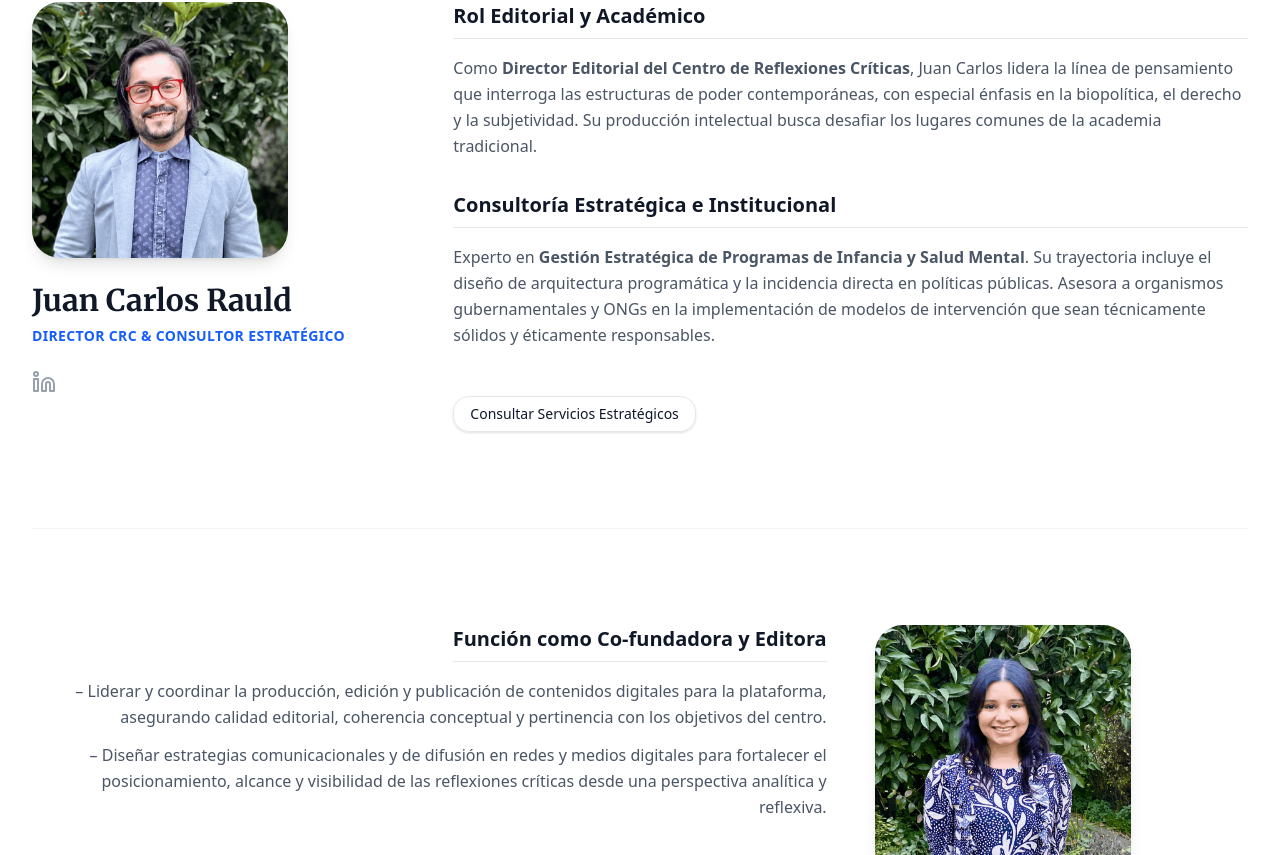
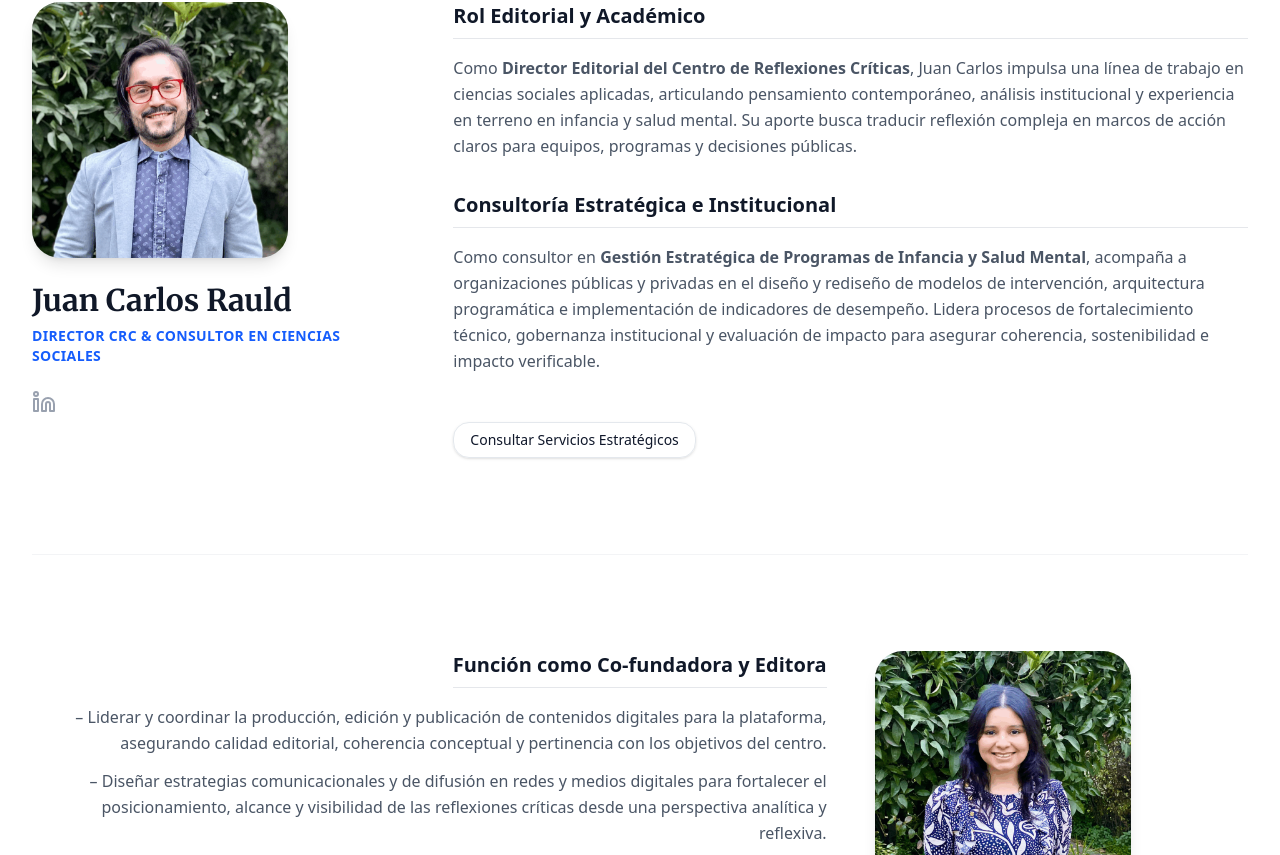
Before and after one commit to hh2fc24/centroreflexion, a Next.js app: page /conocenos in a window 1280 px wide. Shown: the part 1167-2022 px from the top of the page. Built offline with nearby package versions, Linux system fonts and the light colour scheme.

Commit message:
Actualizar perfil de Juan Carlos con enfoque en ciencias sociales

```diff
--- a/app/conocenos/page.tsx
+++ b/app/conocenos/page.tsx
@@ -91,7 +91,7 @@ export default function About() {
                                 />
                             </div>
                             <h3 className="text-3xl font-bold text-gray-900 font-serif">Juan Carlos Rauld</h3>
-                            <p className="text-blue-600 font-bold text-sm tracking-wide mt-2 uppercase">Director CRC & Consultor Estratégico</p>
+                            <p className="text-blue-600 font-bold text-sm tracking-wide mt-2 uppercase">Director CRC & Consultor en Ciencias Sociales</p>
 
                             <div className="mt-6 flex gap-4">
                                 <Link href="https://linkedin.com" className="text-gray-400 hover:text-blue-600 transition-colors"><Linkedin className="h-6 w-6" /></Link>
@@ -101,14 +101,13 @@ export default function About() {
                             <div>
                                 <h4 className="text-xl font-semibold text-gray-900 mb-4 border-b border-gray-200 pb-2">Rol Editorial y Académico</h4>
                                 <p className="text-gray-600 leading-relaxed">
-                                    Como <strong>Director Editorial del Centro de Reflexiones Críticas</strong>, Juan Carlos lidera la línea de pensamiento que interroga las estructuras de poder contemporáneas, con especial énfasis en la biopolítica, el derecho y la subjetividad. Su producción intelectual busca desafiar los lugares comunes de la academia tradicional.
+                                    Como <strong>Director Editorial del Centro de Reflexiones Críticas</strong>, Juan Carlos impulsa una línea de trabajo en ciencias sociales aplicadas, articulando pensamiento contemporáneo, análisis institucional y experiencia en terreno en infancia y salud mental. Su aporte busca traducir reflexión compleja en marcos de acción claros para equipos, programas y decisiones públicas.
                                 </p>
                             </div>
                             <div>
                                 <h4 className="text-xl font-semibold text-gray-900 mb-4 border-b border-gray-200 pb-2">Consultoría Estratégica e Institucional</h4>
                                 <p className="text-gray-600 leading-relaxed">
-                                    Experto en <strong>Gestión Estratégica de Programas de Infancia y Salud Mental</strong>. Su trayectoria incluye el diseño de arquitectura programática y la incidencia directa en políticas públicas.
-                                    Asesora a organismos gubernamentales y ONGs en la implementación de modelos de intervención que sean técnicamente sólidos y éticamente responsables.
+                                    Como consultor en <strong>Gestión Estratégica de Programas de Infancia y Salud Mental</strong>, acompaña a organizaciones públicas y privadas en el diseño y rediseño de modelos de intervención, arquitectura programática e implementación de indicadores de desempeño. Lidera procesos de fortalecimiento técnico, gobernanza institucional y evaluación de impacto para asegurar coherencia, sostenibilidad e impacto verificable.
                                 </p>
                             </div>
                             <div className="pt-4">
--- a/lib/editor/published-content.json
+++ b/lib/editor/published-content.json
@@ -106,8 +106,8 @@
       {
         "id": "jc",
         "name": "Juan Carlos Rauld",
-        "role": "Director Editorial & Consultor Estratégico",
-        "description": "Articulando el análisis crítico y el derecho con la arquitectura programática en programas de infancia y salud mental.",
+        "role": "Director Editorial & Consultor en Ciencias Sociales",
+        "description": "Consultoría en ciencias sociales aplicadas: arquitectura programática, estrategia institucional e impacto en programas de infancia y salud mental.",
         "imageSrc": "/images/juan_carlos.png",
         "href": "/conocenos"
       },
```
